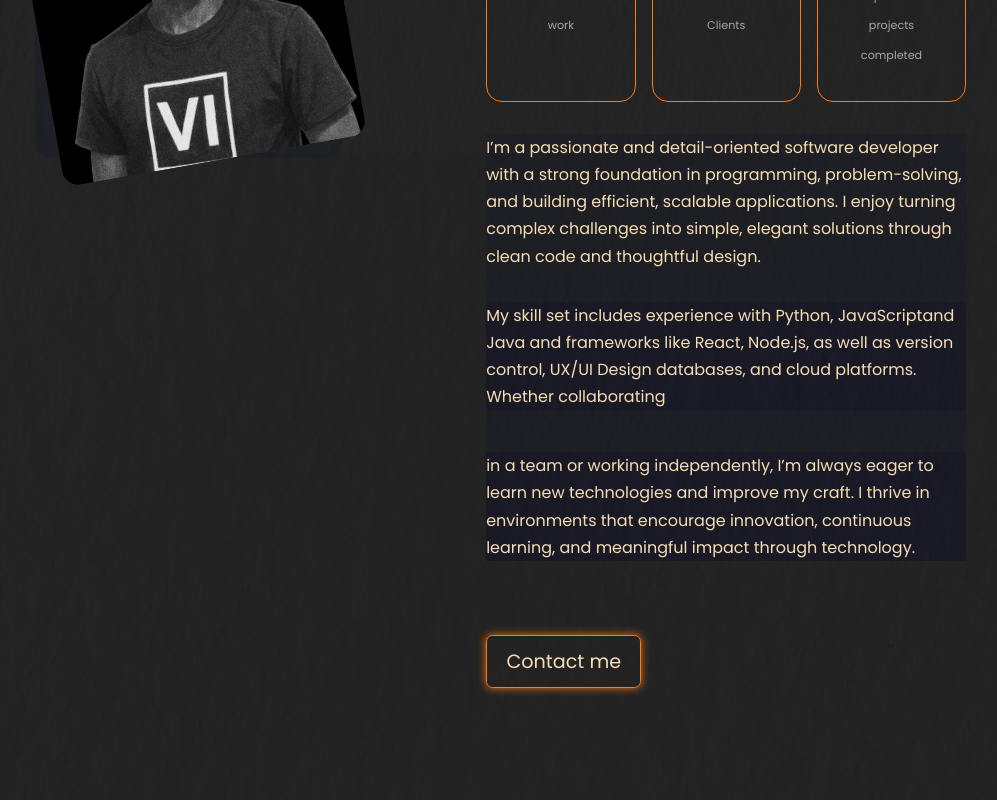
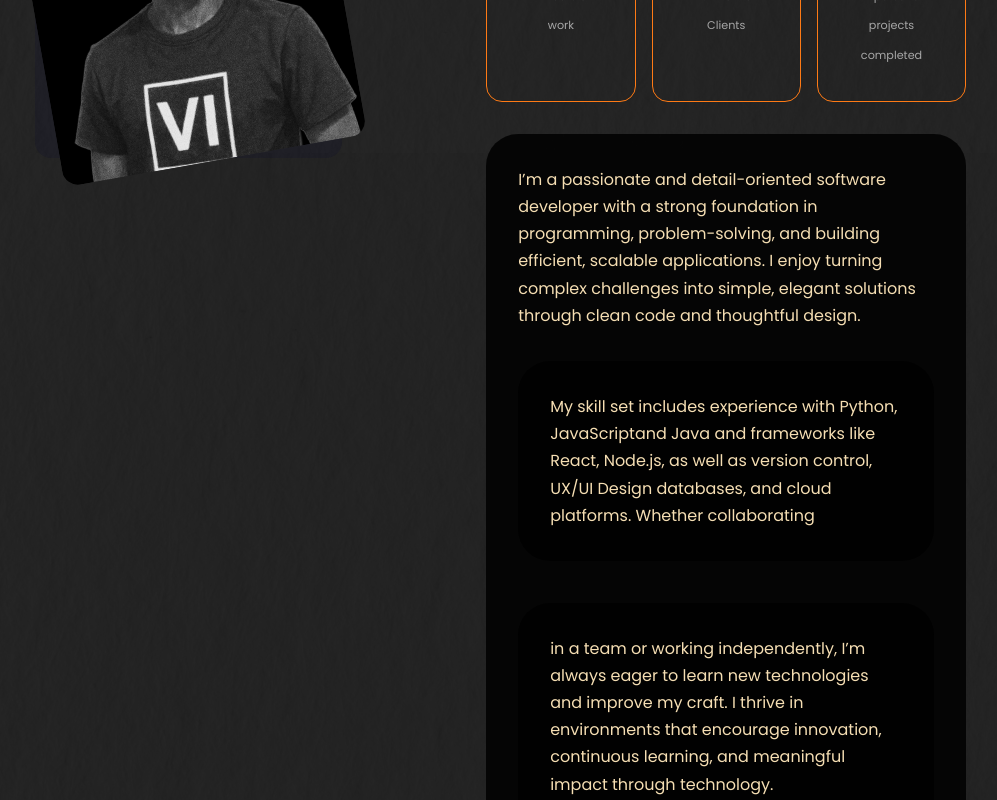
Before and after one commit to OwuorV/vinprofile, a React (Vite) app: page / in a window 1280 px wide. Shown: the part 1180-1980 px from the top of the page, without its empty margins (125-1122 px from the left). Built offline with nearby package versions, Linux system fonts and the light colour scheme.

Commit message:
Update about.css

```diff
--- a/src/components/about/about.css
+++ b/src/components/about/about.css
@@ -63,7 +63,9 @@
 .about_content p {
   margin: 2rem 0 2.6rem;
   color: wheat;
-  background: rgb(10, 12, 45, 0.2);
+  padding: 2rem;
+  border-radius: 2rem;
+  background: rgba(0, 0, 0, 0.85);
 }
 @media screen and (max-width: 1024px) {
   .about_container {
```
